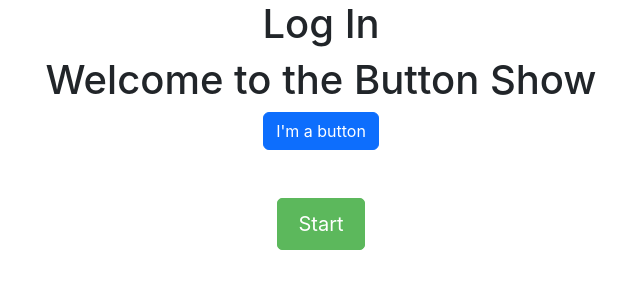
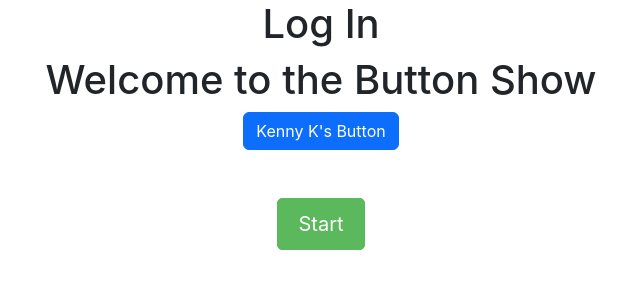
Before and after one commit to jfkrzeminski/StudentLogger, a React (Create React App) app in the folder logger-app/: page / in a window 1280 px wide. Shown: the top 300 px of the page, without its empty margins (319-959 px from the left). Built offline with nearby package versions, Linux system fonts and the light colour scheme.

Commit message:
Update Button_Test.tsx
Showing Kenny K how button works

```diff
--- a/logger-app/src/Testing Directory/Button_Test.tsx
+++ b/logger-app/src/Testing Directory/Button_Test.tsx
@@ -3,7 +3,7 @@ import React from 'react';
 function MyButton(){
     return(
         <button className='btn btn-primary'>
-            I'm a button
+            Kenny K's Button
         </button>
     );
 }
```
